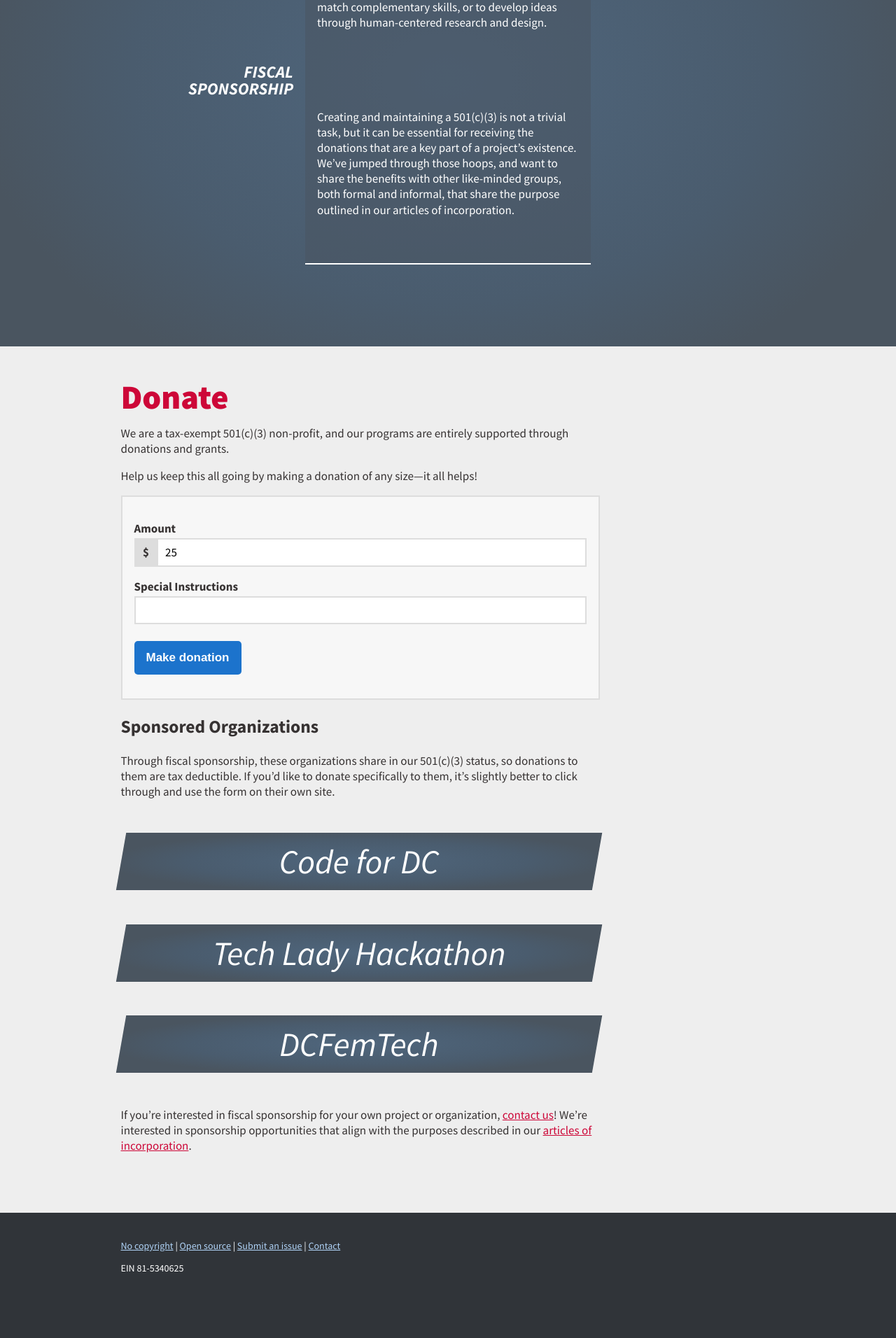
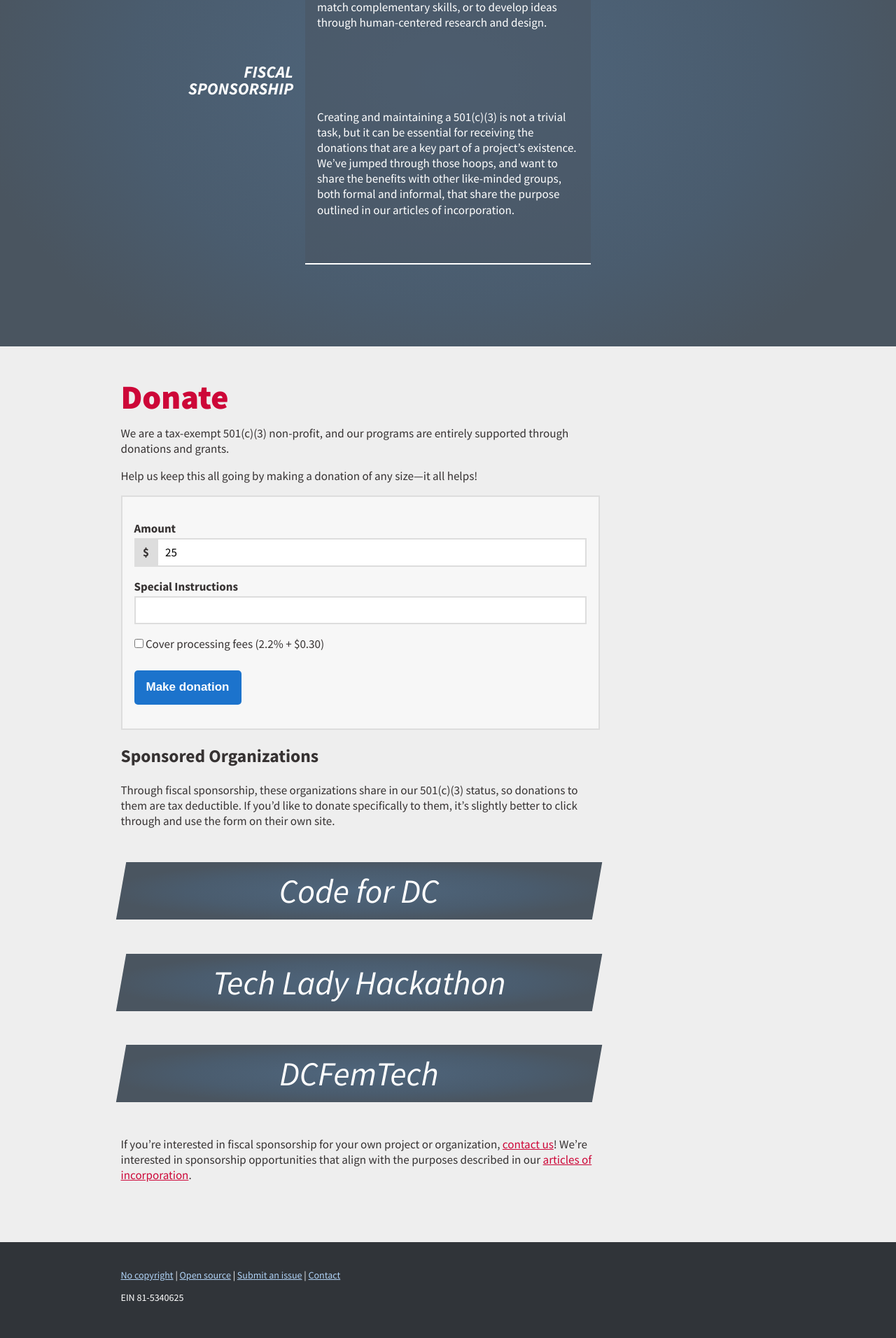
Before and after one commit to district-civic-labs/districtciviclabs.org, a Jekyll site: the page built from _pages/index.md, in a window 1280 px wide. Shown: the part 1237-3149 px from the top of the page at 70% size. Built offline with Jekyll 4.4.1, drawn with Linux system fonts in a browser that asks for light colours; our own code applies the rules of GitHub Pages for plain Markdown files; before the commit the page ends 3107 px from its top, so only the background shows below that.

Commit message:
add option to cover processing fees

```diff
--- a/_includes/donation-form.html
+++ b/_includes/donation-form.html
@@ -12,6 +12,12 @@
     <input type="text" class="form-control" id="special-instructions" placeholder="">
   </div>
 
+  <div class="checkbox">
+    <label>
+      <input type="checkbox" id="cover-fees"> Cover processing fees (2.2% + $0.30)
+    </label>
+  </div>
+
   <button type="submit" class="btn btn-primary" id="donationButton">Make donation</button>
 </form>
 
@@ -60,12 +67,16 @@
   }
 });
 document.getElementById('donationButton').addEventListener('click', function(e) {
+  amount = Number(document.getElementById('donation-amount').value + "00");
+  if (document.getElementById('cover-fees').checked) {
+    amount = (amount * 1.022) + 30;
+  }
   // Open Checkout with further options:
   handler.open({
     name: 'District Civic Labs',
     description: 'Donation',
     image: 'https://districtciviclabs.org/assets/img/logo-small.png',
-    amount: Number(document.getElementById('donation-amount').value + "00"),
+    amount: amount,
     allowRememberMe: false
   });
   e.preventDefault();
--- a/assets/css/style.scss
+++ b/assets/css/style.scss
@@ -257,10 +257,13 @@
     input { padding-left: 2.5rem; }
   }
 
+  .form-control {
+    width: 100%;
+  }
+
   input {
     box-sizing: border-box;
     padding: .5em;
-    width: 100%;
     font-family: inherit;
     border: 2px solid #ddd;
     outline: none;
```
Also changed, not shown: other parts of _includes/donation-form.html (+3 -2 lines).
